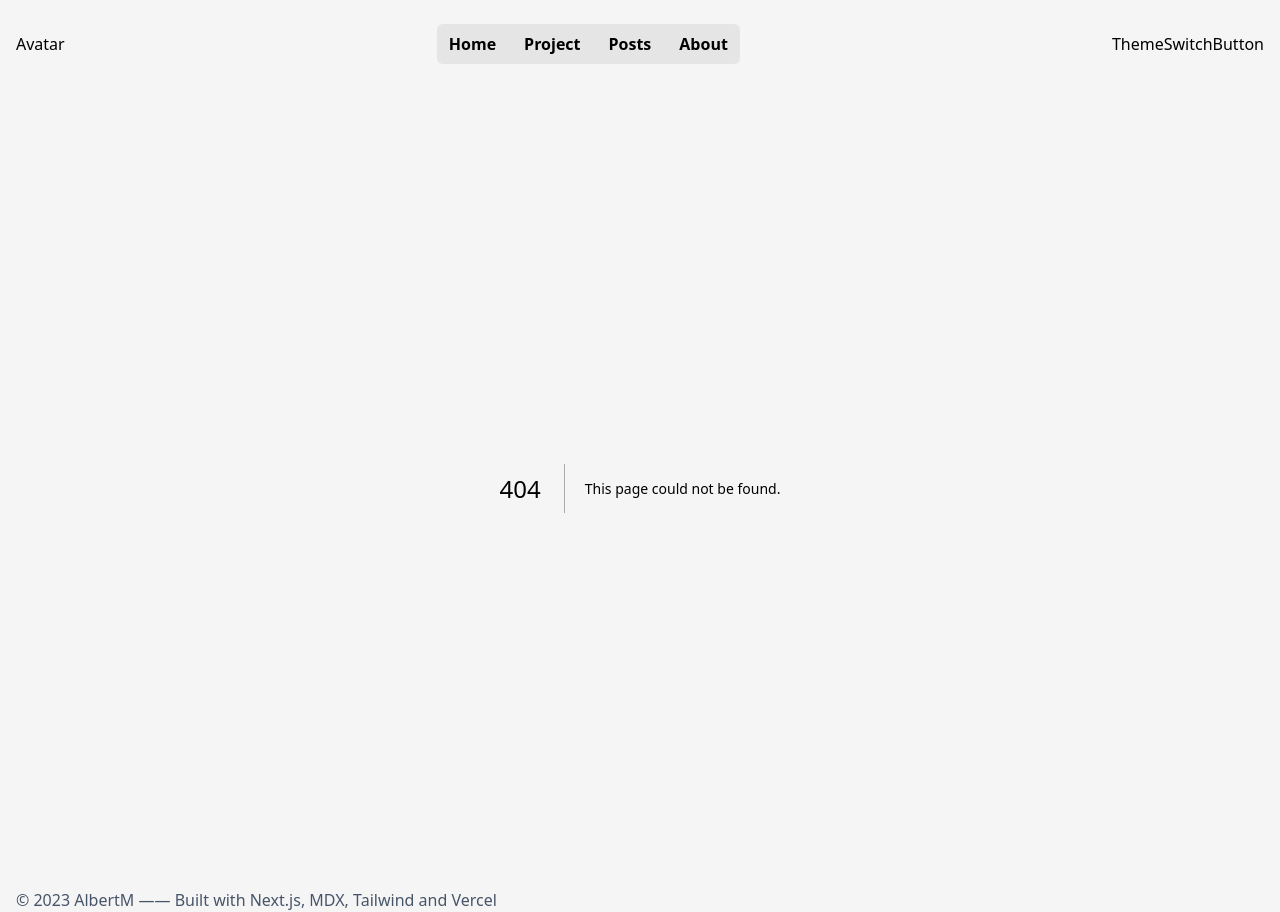
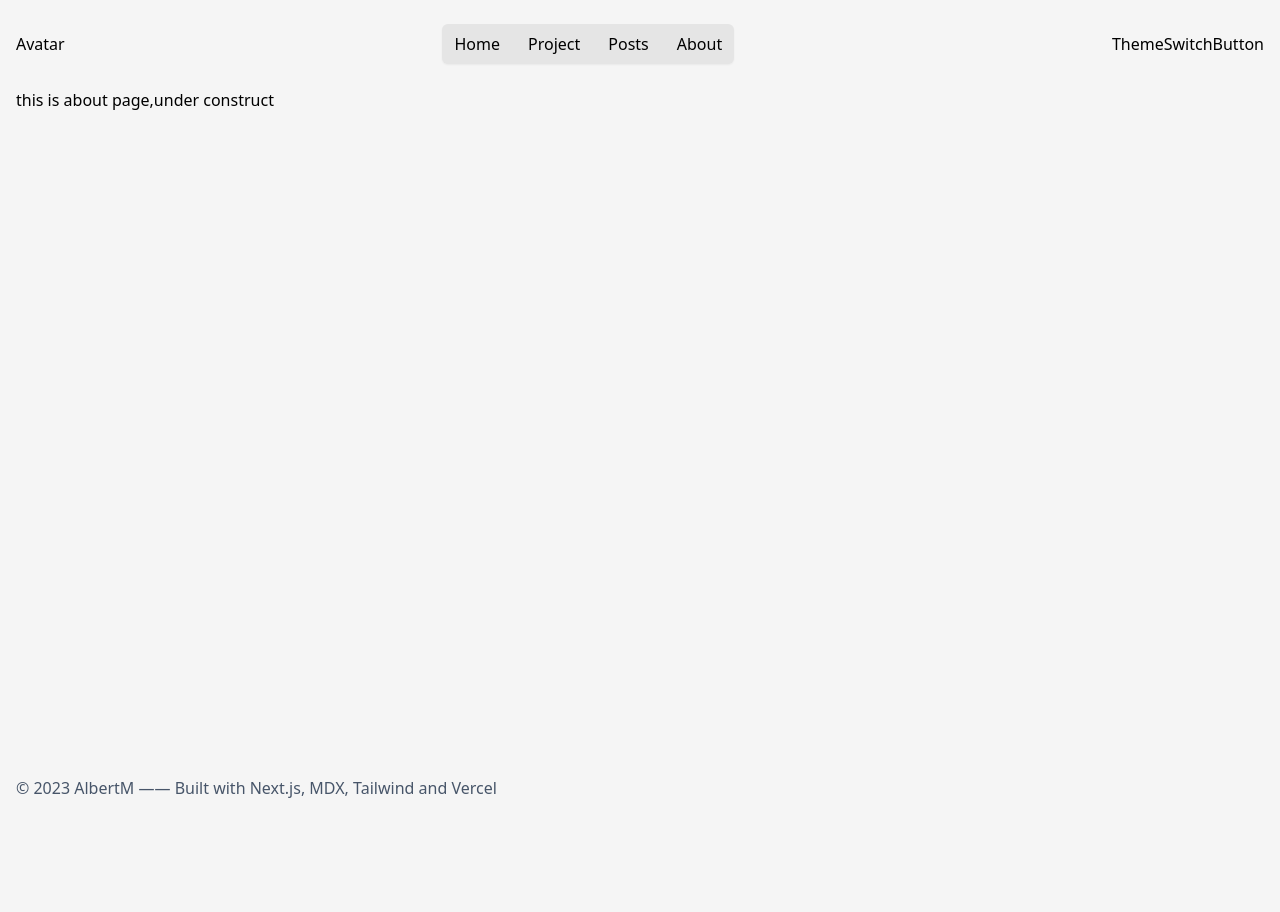
Before and after one commit to AlbertMok/chilloong, a Next.js app: page /about in a window 1280 px wide. Before the commit this address had no page. After the commit the page ends 800 px from the top, so only its background shows below. Built offline with nearby package versions, Linux system fonts and the light colour scheme.

Commit message:
fix some bugs

```diff
--- /dev/null
+++ b/src/app/about/page.tsx
@@ -0,0 +1,3 @@
+export default function Page() {
+  return <p>this is about page,under construct</p>;
+}
--- a/src/app/layout.tsx
+++ b/src/app/layout.tsx
@@ -3,6 +3,7 @@ import { Inter } from "next/font/google";
 import "@/style/globals.css";
 import { Header } from "./Header";
 import { Footer } from "./Footer";
+import { Provider } from "jotai";
 
 const inter = Inter({ subsets: ["latin"] });
 
@@ -19,9 +20,11 @@ export default function RootLayout({
   return (
     <html lang="en">
       <body className="container mx-auto px-4 flex min-h-screen flex-col bg-neutral-100 ">
-        <Header />
-        <main className="flex-1">{children}</main>
-        <Footer />
+        <Provider>
+          <Header />
+          <main className="flex-1">{children}</main>
+          <Footer />
+        </Provider>
       </body>
     </html>
   );
--- /dev/null
+++ b/src/app/posts/page.tsx
@@ -0,0 +1,3 @@
+export default function Page() {
+  return <p>this is posts page,under construct</p>;
+}
--- /dev/null
+++ b/src/app/projects/page.tsx
@@ -0,0 +1,3 @@
+export default function Projects() {
+  return <p>this is Projects</p>;
+}
--- a/src/components/Navbar/Navbar.tsx
+++ b/src/components/Navbar/Navbar.tsx
@@ -1,27 +1,22 @@
-import { cn } from "../../lib/utils";
-import { Provider, atom, createStore, useAtomValue } from "jotai";
-import Link from "next/link";
-import { ReactNode, useMemo } from "react";
-import { motion } from "framer-motion";
+import { Provider, atom, createStore } from "jotai";
+import { ReactNode, useEffect } from "react";
 
 const navbarStore = createStore();
-const currentPathAtom = atom<string | null>(null);
+export const currentPathAtom = atom<string | null>(null);
 
 interface NavbarProps {
   currentPath: string;
   children: ReactNode;
 }
 
-interface NavbarItemProps {
-  pathName: string;
-  children: ReactNode;
-}
+export const Navbar = ({ currentPath, children }: NavbarProps) => {
+  useEffect(() => {
+    navbarStore.set(currentPathAtom, currentPath);
+  }, [currentPath]);
 
-export const Navbar = ({ currentPath, children }: NavbarProps) => {
-  navbarStore.set(currentPathAtom, currentPath);
   return (
-    <Provider>
-      <nav className="rounded-md w-fit bg-neutral-200 h-fit p-1">
+    <Provider store={navbarStore}>
+      <nav className="rounded-md w-fit bg-neutral-200 h-fit p-1 shadow-sm">
         <ul className="flex items-center justify-center space-x-3">
           {children}
         </ul>
@@ -29,28 +24,3 @@ export const Navbar = ({ currentPath, children }: NavbarProps) => {
     </Provider>
   );
 };
-
-export const NavbarItem = ({ pathName, children }: NavbarItemProps) => {
-  const isSelectedAtom = useMemo(
-    // get the currentPathAtom's value,and check if equal to pathName,then return the result(boolean) to a new atom,return
-    () => {
-      return atom((get) => get(currentPathAtom) === pathName);
-    },
-    [pathName]
-  );
-
-  const isSelected = useAtomValue(isSelectedAtom);
-
-  return (
-    <li
-      className={cn("font-bold px-2 relative py-1 z-10", isSelected && "z-0")}
-    >
-      <Link href={pathName} className="relative z-10">
-        {children}
-      </Link>
-      {isSelected && (
-        <motion.div layoutId="thumb" className="absolute bg-neutral-500 z-1" />
-      )}
-    </li>
-  );
-};
--- /dev/null
+++ b/src/components/Navbar/NavbarItem.tsx
@@ -0,0 +1,41 @@
+"use client";
+
+import { ReactNode, useEffect, useMemo } from "react";
+import { currentPathAtom } from "./Navbar";
+import { atom, useAtom, useAtomValue } from "jotai";
+import { cn } from "@/lib/utils";
+import Link from "next/link";
+import { motion } from "framer-motion";
+2;
+
+interface NavbarItemProps {
+  pathName: string;
+  children: ReactNode;
+}
+
+export const NavbarItem = ({ pathName, children }: NavbarItemProps) => {
+  const isSelectedAtom = useMemo(
+    // get the currentPathAtom's value,and check if equal to pathName,then return the result(boolean) to a new atom,return
+    () => atom((get) => get(currentPathAtom) === pathName),
+    [pathName]
+  );
+
+  const isSelected = useAtomValue(isSelectedAtom);
+
+  useEffect(() => {
+    console.log(isSelected);
+  });
+  return (
+    <li className={cn("px-2 relative py-1 z-10", isSelected && "z-0")}>
+      <Link href={pathName} className="relative z-10">
+        {children}
+      </Link>
+      {true && (
+        <motion.div
+          layoutId="underline"
+          className="absolute bg-neutral-500 z-1"
+        />
+      )}
+    </li>
+  );
+};
--- a/src/components/Navbar/index.tsx
+++ b/src/components/Navbar/index.tsx
@@ -1,10 +1,12 @@
 "use client";
-
+import { Navbar } from "./Navbar";
 import { usePathname } from "next/navigation";
-import { Navbar, NavbarItem } from "./Navbar";
+import { NavbarItem } from "./NavbarItem";
+import { useEffect } from "react";
 
 export default function NavbarComponent() {
   const currentPath = usePathname();
+
   return (
     <Navbar currentPath={currentPath}>
       <NavbarItem pathName="/home">Home</NavbarItem>
```
Also changed, not shown: 2 other files (tests, documents, lock files or other folders).
